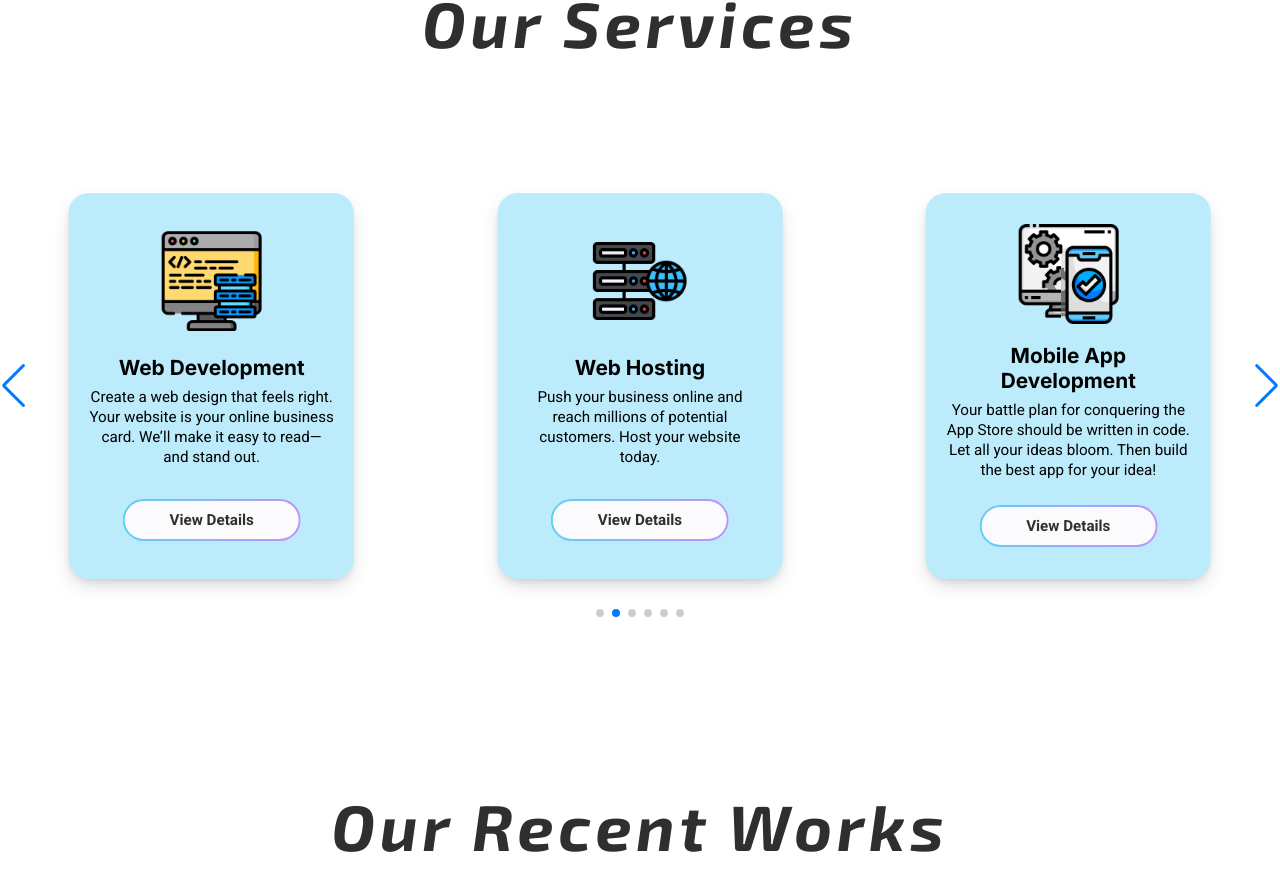
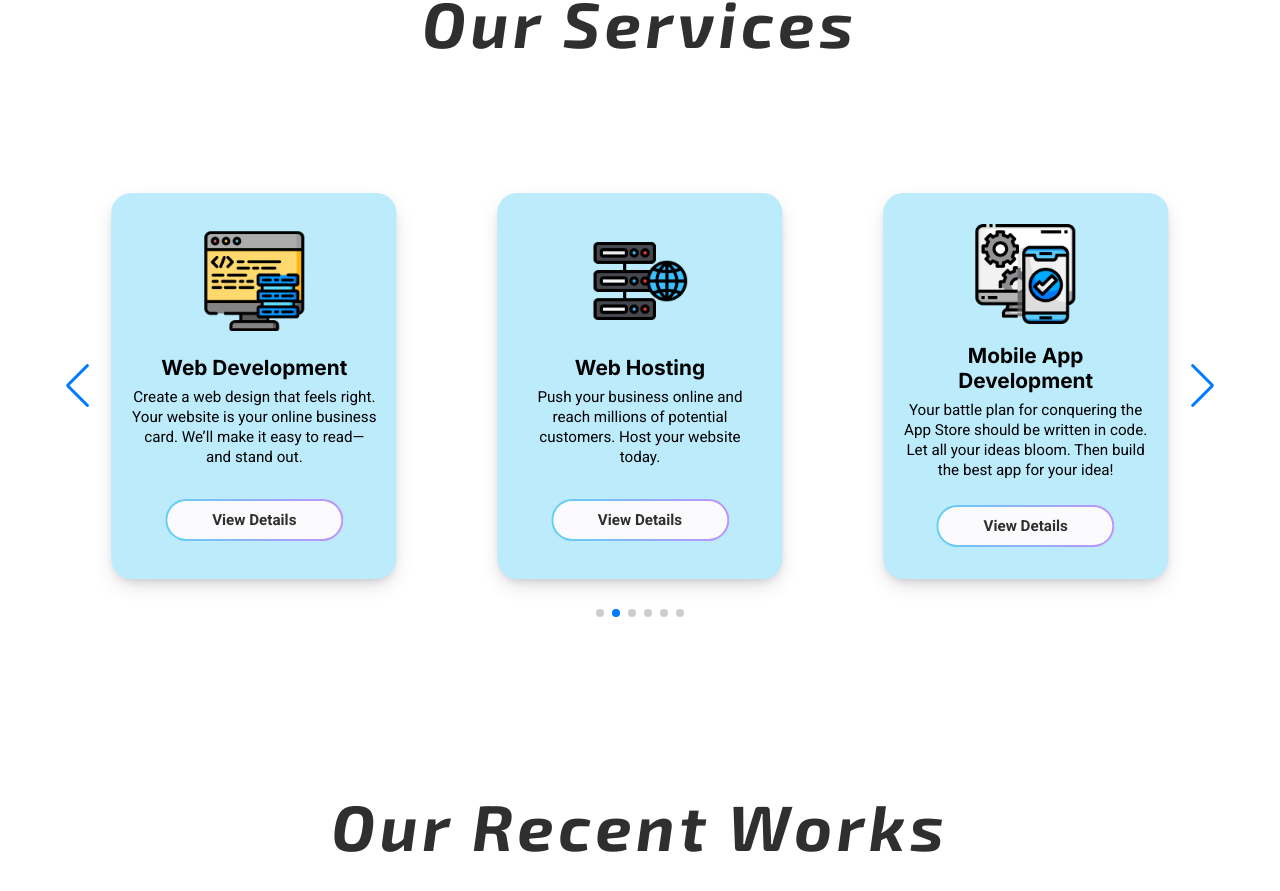
Before and after one commit to SDhakZ/PLMultimedia-Website, a React (Create React App) app: page / in a window 1280 px wide. Shown: the part 1599-2490 px from the top of the page. Built offline with nearby package versions, Linux system fonts and the light colour scheme; no server answers.

Commit message:
"logo fix"

```diff
--- a/src/layout/NavBar/navBar.module.css
+++ b/src/layout/NavBar/navBar.module.css
@@ -5,7 +5,7 @@
   --fs-li: 1.2rem; /* Nav links size */
   --fs-ali: 1.3rem; /* active nav link size */
   --fs-lg: 1.8rem; /* nav logo size */
-  --fs-img-lg: 60px; /* nav img logo size */
+  --fs-img-lg: 50px; /* nav img logo size */
   --h-nav: 5rem; /* nav height */
 }
 
--- a/src/pages/Home/Sections/SwiperJS/SwiperOverride.css
+++ b/src/pages/Home/Sections/SwiperJS/SwiperOverride.css
@@ -8,7 +8,7 @@
 
 .swiper {
   height: 570px;
-  width: 90%;
+  width: 95%;
 }
 
 .swiper-slide {
@@ -21,11 +21,11 @@
 @media all and (max-width: 1500px) {
   .swiper {
     height: 490px;
-    width: 100%;
+    width: 90%;
   }
 }
 
-@media all and (max-width: 1150px) {
+@media all and (max-width: 1200px) {
   .swiper {
     height: 490px;
     width: 100%;
```
Also changed, not shown: src/assets/Logo/1.png (added), src/assets/Logo/companyLogo.png.
